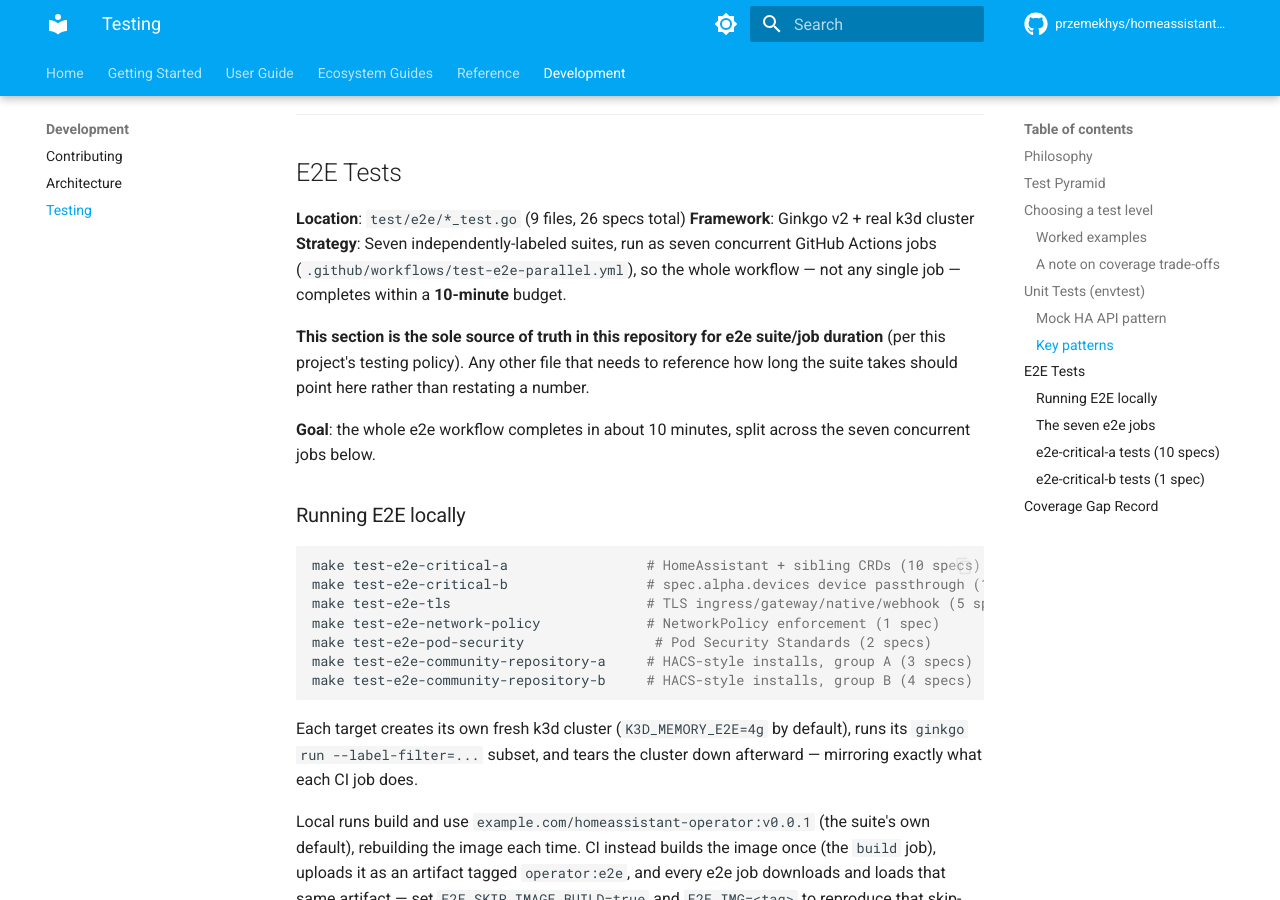
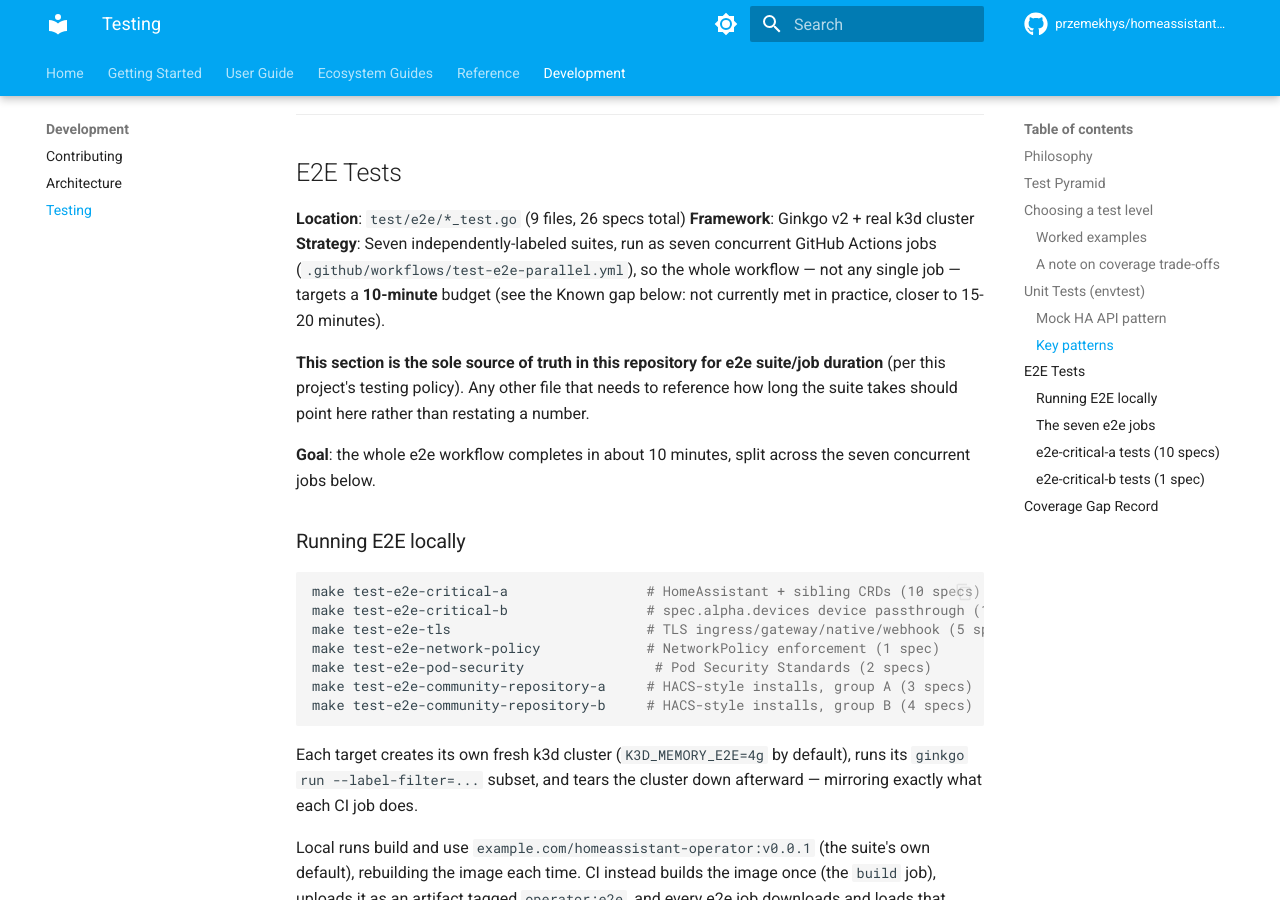
Before and after one commit to agdphd/homeassistant-operator, an MkDocs documentation site: the page built from docs/development/testing.md, in a window 1280 px wide and 900 px high, scrolled down 3688 px. Built offline with MkDocs 1.6.1 and Material for MkDocs 9.7.7, drawn with Linux system fonts in a browser that asks for light colours; comment, search, counter and statistics services are not loaded.

```diff
--- a/docs/development/testing.md
+++ b/docs/development/testing.md
@@ -174,7 +174,8 @@ Eventually(func(g Gomega) {
 **Framework**: Ginkgo v2 + real k3d cluster
 **Strategy**: Seven independently-labeled suites, run as seven concurrent
 GitHub Actions jobs (`.github/workflows/test-e2e-parallel.yml`), so the whole
-workflow — not any single job — completes within a **10-minute** budget.
+workflow — not any single job — targets a **10-minute** budget (see the
+Known gap below: not currently met in practice, closer to 15-20 minutes).
 
 **This section is the sole source of truth in this repository for e2e
 suite/job duration** (per this project's testing policy). Any other file that
```
Also changed, not shown: 1 other file.
